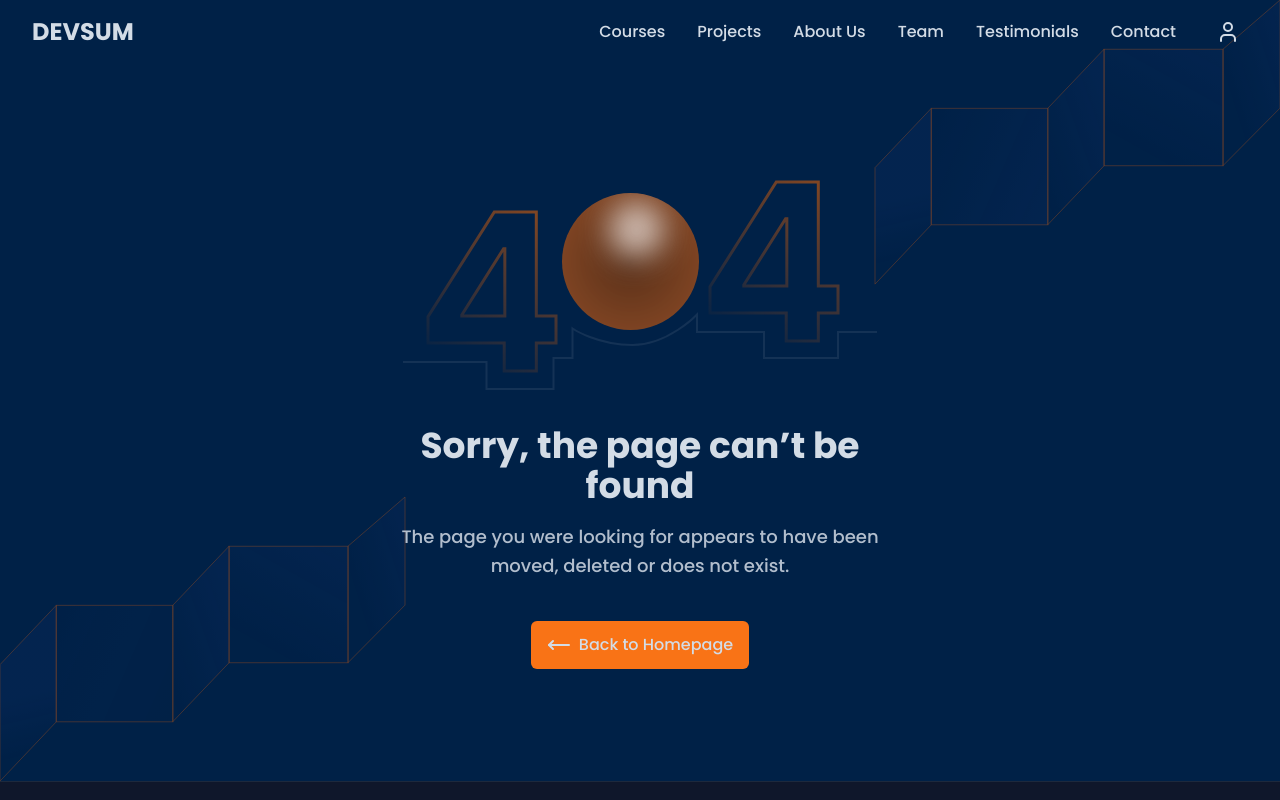
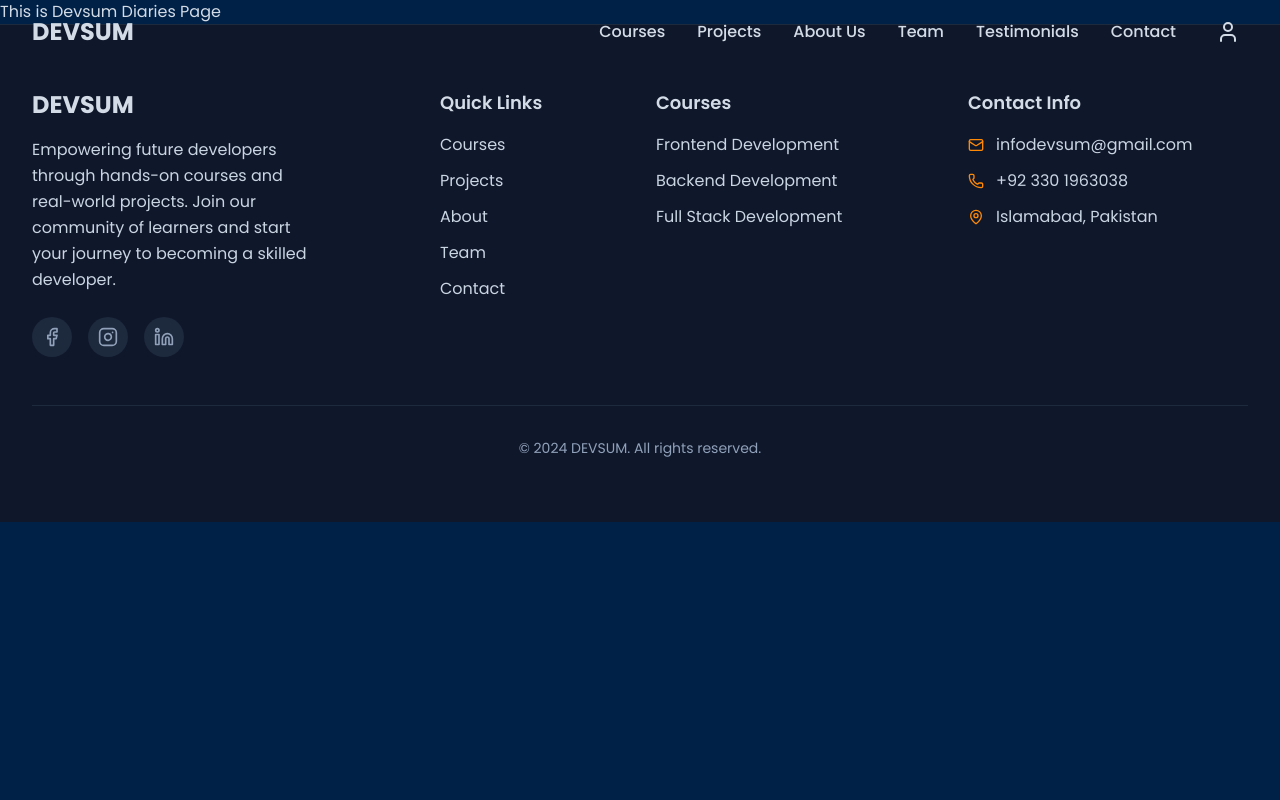
Before and after one commit to attiakhan121/Devsum, a React (Vite) app in the folder devsum/: page /devsumdiaries in a window 1280 px wide. Shown: the top 800 px of the page. Built offline with nearby package versions, Linux system fonts and the light colour scheme.

Commit message:
Path Updated - File created for DevsumDiaries

```diff
--- a/devsum/src/App.jsx
+++ b/devsum/src/App.jsx
@@ -10,6 +10,7 @@ import HomePage from './pages/HomePage';
 import Footer from './components/Footer';
 import ContactUs from "./pages/ContactUs";
 import Auth from './pages/Auth';
+import DevsumDiaries from './pages/DevsumDiaries'
 import "./index.css";
 import 'swiper/css';
 import 'swiper/css/pagination';
@@ -30,6 +31,7 @@ function App() {
           <Routes>
             <Route path="/" element={<HomePage />} />
             <Route path="/contact" element={<ContactUs />} />
+            <Route path="/devsumdiaries" element={<DevsumDiaries />} />
             <Route path="/auth" element={<Auth />} />
             <Route path="/courses" element={<Coursespage />} />
             <Route path="/courses/:id" element={<CoursesDetail />} />
--- /dev/null
+++ b/devsum/src/Pages/DevsumDiaries.jsx
@@ -0,0 +1,14 @@
+import react from 'react'
+const DevsumDiaries =()=> {
+    return(
+<>
+<div>
+This is Devsum Diaries Page
+</div>
+</>
+
+
+    );
+};
+
+export default DevsumDiaries;
--- a/devsum/src/pages/HomePage.jsx
+++ b/devsum/src/pages/HomePage.jsx
@@ -426,10 +426,10 @@ const HomePage = () => {
             data-aos-duration="1000"
           >
             <button
-              onClick={() => navigate('/about')}
+              onClick={() => navigate('/devsumdiaries')}
               className="group px-8 py-4 border border-slate-600 text-slate-300 rounded-xl hover:bg-slate-700 hover:border-slate-500 hover:text-white transition-all duration-300 flex items-center justify-center gap-2 text-lg font-semibold mx-auto transform hover:scale-105"
             >
-              Explore More About Us
+              Explore Our Journey
               <ChevronDown className="group-hover:translate-y-1 transition-transform" size={20} />
             </button>
           </div>
```
